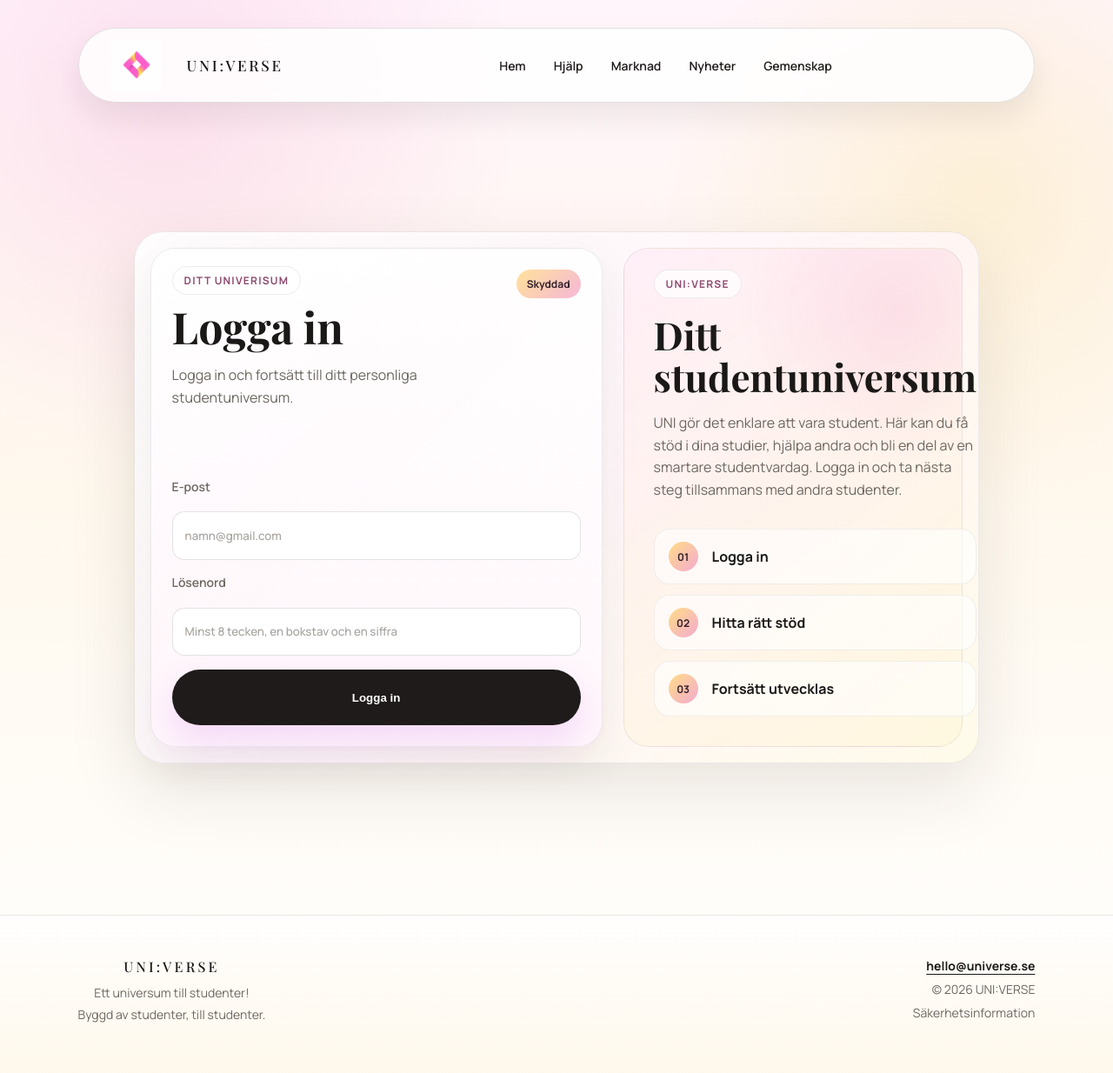
After one commit to EmmaGeorge20/UNIVERSE.web, a Flask app: page /login in a window 1280 px wide. The commit adds this page. Shown: the whole page at 87% size. Run offline with Flask 3, Linux system fonts and the light colour scheme.

Commit message:
Fixade login Sidan och CSS

```diff
--- a/app.py
+++ b/app.py
@@ -9,7 +9,10 @@ def index():
     return render_template("index.html")
 
 
+@app.route("/login")
+def login():
+    return render_template("login.html")
 
 #runner and debugger
-if __name__ in "__main__":
+if __name__ == "__main__":
     app.run(debug=True)
--- /dev/null
+++ b/static/login.css
@@ -0,0 +1,338 @@
+
+.login-page {
+  background:
+    radial-gradient(circle at 15% 10%, rgba(240, 140, 194, 0.2), transparent 26%),
+    radial-gradient(circle at 88% 18%, rgba(246, 216, 106, 0.22), transparent 24%),
+    linear-gradient(180deg, #fff5fb 0%, #fff8ed 46%, #ffffff 100%);
+}
+
+.login-simple-header {
+  padding: 32px 7vw 0;
+}
+
+.nav {
+  display: flex;
+  align-items: center;
+  justify-content: flex-start;
+  gap: 34px;
+  position: sticky;
+  top: 0;
+  z-index: 10;
+  padding: 8px 18px;
+  max-width: 1200px;
+  margin: 0 auto;
+  border-radius: 999px;
+  border: 1px solid var(--stroke);
+  box-shadow: 0 16px 34px rgba(29, 28, 26, 0.08);
+  backdrop-filter: blur(14px);
+  background: rgba(255, 255, 255, 0.84);
+}
+
+.brand {
+  display: inline-flex;
+  align-items: center;
+  gap: 10px;
+  font-family: "Playfair Display", serif;
+  letter-spacing: 0.16em;
+  font-size: 17px;
+  white-space: nowrap;
+}
+
+.brand-mark {
+  width: 96px;
+  height: 68px;
+  display: grid;
+  place-items: center;
+}
+
+.brand-mark img {
+  width: 92px;
+  height: 58px;
+  object-fit: contain;
+}
+
+.nav-links {
+  display: flex;
+  gap: 8px;
+  margin-left: auto;
+  margin-right: auto;
+  font-size: 14px;
+  font-weight: 600;
+  color: #1f1b1a;
+}
+
+.nav-links a {
+  padding: 8px 12px;
+  border-radius: 999px;
+  transition: background 0.2s ease, color 0.2s ease, transform 0.2s ease;
+}
+
+.nav-links a:hover {
+  color: #000;
+  background: rgba(255, 238, 247, 0.86);
+}
+
+.nav-checkbox {
+  display: none;
+}
+
+.nav-toggle {
+  display: none;
+  background: transparent;
+  border: 0;
+  cursor: pointer;
+  padding: 8px;
+}
+
+.nav-toggle span {
+  display: block;
+  width: 24px;
+  height: 2px;
+  background: var(--text);
+  margin: 6px 0;
+}
+
+.section {
+  padding: 100px 7vw;
+}
+
+.login-form-section {
+  margin-top: 0;
+  padding-top: 84px;
+  padding-bottom: 110px;
+}
+
+.login-panel {
+  max-width: 1120px;
+  margin: 0 auto;
+  display: grid;
+  grid-template-columns: minmax(300px, 520px) minmax(280px, 1fr);
+  gap: 24px;
+  align-items: stretch;
+  padding: 18px;
+  border-radius: 34px;
+  border: 1px solid rgba(29, 28, 26, 0.08);
+  background:
+    linear-gradient(135deg, rgba(255, 255, 255, 0.68), rgba(255, 238, 247, 0.5) 52%, rgba(255, 247, 218, 0.56)),
+    rgba(255, 255, 255, 0.72);
+  box-shadow: 0 30px 80px rgba(39, 33, 26, 0.1);
+  backdrop-filter: blur(18px);
+}
+
+.card {
+  background: linear-gradient(180deg, #ffffff 0%, var(--surface-soft) 100%);
+  border: 1px solid rgba(29, 28, 26, 0.08);
+  border-radius: var(--radius);
+  padding: 24px;
+  box-shadow: var(--shadow);
+}
+
+.login-card {
+  display: grid;
+  gap: 10px;
+  width: 100%;
+  border-radius: 28px;
+  background: linear-gradient(180deg, rgba(255, 255, 255, 0.94) 0%, rgba(255, 246, 251, 0.94) 100%);
+}
+
+.login-card-header {
+  display: flex;
+  justify-content: space-between;
+  gap: 16px;
+  align-items: flex-start;
+  margin-bottom: 0;
+}
+
+.login-card-header h1 {
+  margin-top: 10px;
+  font-family: "Playfair Display", serif;
+  font-size: clamp(34px, 5vw, 50px);
+  font-weight: 600;
+}
+
+.login-card-header p {
+  color: var(--muted);
+  margin-top: 10px;
+  max-width: 360px;
+  line-height: 1.6;
+}
+
+.soft-kicker {
+  width: fit-content;
+  padding: 7px 13px;
+  border-radius: 999px;
+  background: rgba(255, 255, 255, 0.72);
+  border: 1px solid rgba(29, 28, 26, 0.08);
+  color: #8e4a70;
+  font-size: 12px;
+  font-weight: 700;
+  text-transform: uppercase;
+  letter-spacing: 0.1em;
+}
+
+.login-status {
+  padding: 8px 12px;
+  border-radius: 999px;
+  background: linear-gradient(135deg, rgba(255, 216, 115, 0.72), rgba(240, 140, 194, 0.62));
+  color: #35212b;
+  font-size: 12px;
+  font-weight: 800;
+}
+
+label {
+  display: grid;
+  gap: 8px;
+  font-size: 14px;
+  color: var(--muted);
+  font-weight: 600;
+}
+
+input,
+select,
+textarea {
+  width: 100%;
+  min-width: 200px;
+  padding: 12px 14px;
+  border-radius: 14px;
+  border: 1px solid var(--stroke);
+  font-family: inherit;
+  background: #fff;
+  color: var(--text);
+}
+
+input::placeholder,
+textarea::placeholder {
+  color: rgba(109, 103, 96, 0.62);
+  font-weight: 500;
+}
+
+input:focus,
+select:focus,
+textarea:focus {
+  outline: none;
+  border-color: rgba(29, 28, 26, 0.4);
+  box-shadow: 0 0 0 3px rgba(240, 140, 194, 0.2);
+}
+
+.btn {
+  display: inline-flex;
+  align-items: center;
+  justify-content: center;
+  padding: 12px 26px;
+  border-radius: 999px;
+  border: 1px solid transparent;
+  background: #1f1b1a;
+  color: #fff;
+  font-weight: 600;
+  cursor: pointer;
+  box-shadow: 0 18px 40px rgba(198, 91, 232, 0.2);
+  transition: transform 0.2s ease, box-shadow 0.2s ease;
+}
+
+.btn:hover {
+  transform: translateY(-2px);
+}
+
+.role-form {
+  display: grid;
+  gap: 16px;
+}
+
+.login-student-card {
+  padding: 24px 34px 34px;
+  border-radius: 28px;
+  border: 1px solid rgba(29, 28, 26, 0.08);
+  background:
+    radial-gradient(circle at 80% 12%, rgba(240, 140, 194, 0.18), transparent 30%),
+    linear-gradient(145deg, rgba(255, 238, 247, 0.9), rgba(255, 248, 222, 0.86));
+  display: grid;
+  align-content: start;
+  gap: 18px;
+}
+
+.login-student-card h2 {
+  font-family: "Playfair Display", serif;
+  font-size: clamp(30px, 4vw, 44px);
+  line-height: 1.08;
+  font-weight: 600;
+}
+
+.login-student-card p {
+  color: var(--muted);
+  max-width: 460px;
+  line-height: 1.6;
+}
+
+.login-steps {
+  display: grid;
+  gap: 12px;
+  margin-top: 14px;
+}
+
+.login-steps > div {
+  display: flex;
+  align-items: center;
+  gap: 16px;
+  padding: 14px 16px;
+  border-radius: 18px;
+  background: rgba(255, 255, 255, 0.62);
+  border: 1px solid rgba(29, 28, 26, 0.06);
+}
+
+.login-steps span {
+  width: 34px;
+  height: 34px;
+  border-radius: 50%;
+  display: grid;
+  place-items: center;
+  background: linear-gradient(135deg, rgba(255, 216, 115, 0.86), rgba(240, 140, 194, 0.72));
+  color: #35212b;
+  font-size: 12px;
+  font-weight: 700;
+}
+
+.footer {
+  padding: 48px 7vw 58px;
+  border-top: 1px solid rgba(29, 28, 26, 0.08);
+  background: linear-gradient(180deg, rgba(255, 255, 255, 0.72) 0%, rgba(255, 246, 230, 0.78) 100%);
+}
+
+.footer-main {
+  width: min(100%, 1120px);
+  margin: 0 auto;
+  display: flex;
+  justify-content: space-between;
+  gap: 28px;
+  align-items: flex-start;
+}
+
+.footer-brand {
+  font-family: "Playfair Display", serif;
+  letter-spacing: 0.2em;
+  margin-bottom: 10px;
+}
+
+.footer-note {
+  color: var(--muted);
+  font-size: 14px;
+}
+
+.footer-note span {
+  display: block;
+  margin-top: 6px;
+}
+
+.footer-meta {
+  display: grid;
+  gap: 8px;
+  color: var(--muted);
+  font-size: 14px;
+  text-align: right;
+}
+
+.footer-meta a {
+  color: var(--text);
+  font-weight: 700;
+  text-decoration: underline;
+  text-underline-offset: 4px;
+}
--- a/static/style.css
+++ b/static/style.css
@@ -1,3 +1,4 @@
+
 :root {
   color-scheme: light;
   --bg: #fff7f4;
--- a/templates/base.html
+++ b/templates/base.html
@@ -21,7 +21,7 @@
                 <a href="#">Hjälp</a>
             </div>
             <div id="login">
-               <a href="#">Logga in</a>
+               <a href="{{ url_for('login') }}">Logga in</a>
             </div>
         </nav>
     </header>
--- /dev/null
+++ b/templates/login.html
@@ -0,0 +1,132 @@
+<!doctype html>
+<html lang="sv">
+  <head>
+    <meta charset="utf-8" />
+    <meta name="viewport" content="width=device-width, initial-scale=1" />
+    <title>Logga in - UNI:VERSE</title>
+    <link rel="preconnect" href="https://fonts.googleapis.com" />
+    <link rel="preconnect" href="https://fonts.gstatic.com" crossorigin />
+    <link
+      href="https://fonts.googleapis.com/css2?family=Manrope:wght@300;400;500;600;700&family=Playfair+Display:wght@500;700&display=swap"
+      rel="stylesheet"
+    />
+    <link rel="stylesheet" href="{{ url_for('static', filename='style.css') }}" />
+    <link rel="stylesheet" href="{{ url_for('static', filename='login.css') }}" />
+  </head>
+  <body class="login-page">
+    <header class="login-simple-header">
+      <nav class="nav">
+        <div class="brand">
+          <span class="brand-mark">
+            <img src="{{ url_for('static', filename='Universe.png') }}" alt="UNI:VERSE logo" />
+          </span>
+          <span>UNI:VERSE</span>
+        </div>
+        <input id="nav-toggle" class="nav-checkbox" type="checkbox" />
+        <div class="nav-links">
+          <a href="index.html" data-i18n="nav.home">Hem</a>
+          <a href="help.html" data-i18n="nav.help">Hjälp</a>
+          <a href="marketplace.html" data-i18n="nav.marketplace">Marknad</a>
+          <a href="news.html" data-i18n="nav.news">Nyheter</a>
+          <a href="community.html" data-i18n="nav.community">Gemenskap</a>
+        </div>
+        <label for="nav-toggle" class="nav-toggle" aria-label="Öppna meny">
+          <span></span>
+          <span></span>
+        </label>
+      </nav>
+    </header>
+
+    <main>
+      <section id="login" class="section login-section login-form-section">
+        <div class="login-panel login-student-panel">
+          <div class="card login-card">
+            <div class="login-card-header">
+              <div>
+                <span class="soft-kicker">Ditt Univerisum</span>
+                <h1>Logga in</h1>
+                <p>
+                  Logga in och fortsätt till ditt personliga studentuniversum.
+                </p>
+              </div>
+              <span class="login-status">Skyddad</span>
+            </div>
+
+            <form class="role-form student-login-form">
+              <label>
+                <span>E-post</span>
+                <input
+                  type="email"
+                  name="email"
+                  autocomplete="email"
+                  placeholder="namn@gmail.com"
+                  required
+                />
+              </label>
+
+              <label>
+                <span>Lösenord</span>
+                <input
+                  type="password"
+                  name="password"
+                  autocomplete="current-password"
+                  minlength="8"
+                  pattern="(?=.*[A-Za-zÅÄÖåäö])(?=.*[0-9]).{8,}"
+                  placeholder="Minst 8 tecken, en bokstav och en siffra"
+                  title="Lösenordet måste innehålla minst 8 tecken, minst en bokstav och minst en siffra."
+                  required
+                />
+              </label>
+
+              <button class="btn" type="button">Logga in</button>
+            </form>
+          </div>
+
+          <aside class="login-student-card" aria-label="UNI:VERSE studentyta">
+            <span class="soft-kicker">UNI:VERSE</span>
+            <h2>Ditt studentuniversum</h2>
+            <p>
+              UNI gör det enklare att vara student. Här kan du få stöd i dina
+              studier, hjälpa andra och bli en del av en smartare
+              studentvardag. Logga in och ta nästa steg tillsammans med andra
+              studenter.
+            </p>
+
+            <div class="login-steps">
+              <div>
+                <span>01</span>
+                <strong>Logga in</strong>
+              </div>
+              <div>
+                <span>02</span>
+                <strong>Hitta rätt stöd</strong>
+              </div>
+              <div>
+                <span>03</span>
+                <strong>Fortsätt utvecklas</strong>
+              </div>
+            </div>
+          </aside>
+        </div>
+      </section>
+    </main>
+
+    <footer class="footer">
+      <div class="footer-main">
+        <div>
+          <div class="footer-brand">UNI:VERSE</div>
+          <p class="footer-note">
+            Ett universum till studenter!
+            <span>Byggd av studenter, till studenter.</span>
+          </p>
+        </div>
+
+        <div class="footer-meta">
+          <a href="mailto:hello@universe.se">hello@universe.se</a>
+          <span>© 2026 UNI:VERSE</span>
+          <span>Säkerhetsinformation</span>
+        </div>
+      </div>
+    </footer>
+  </body>
+</html>
```
